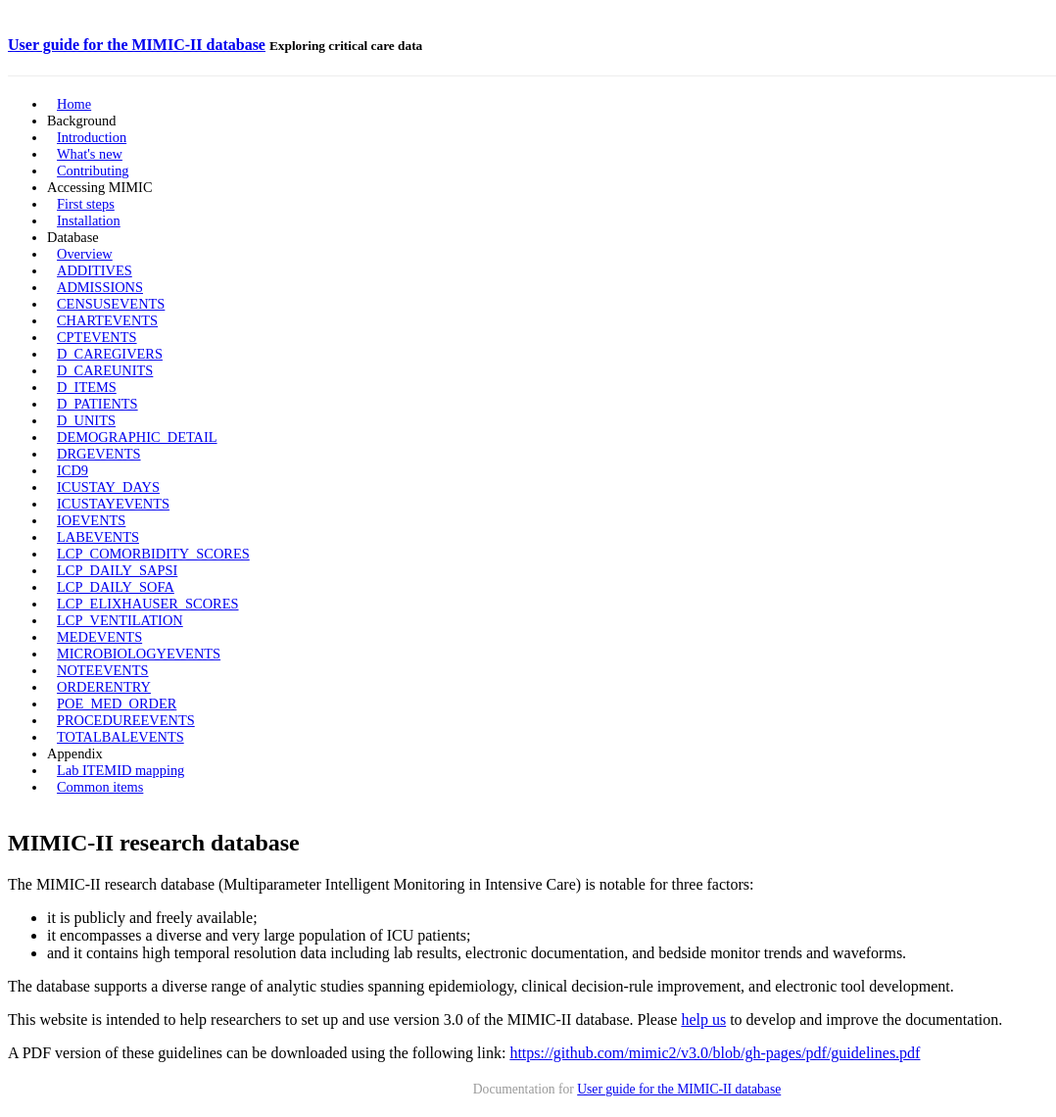
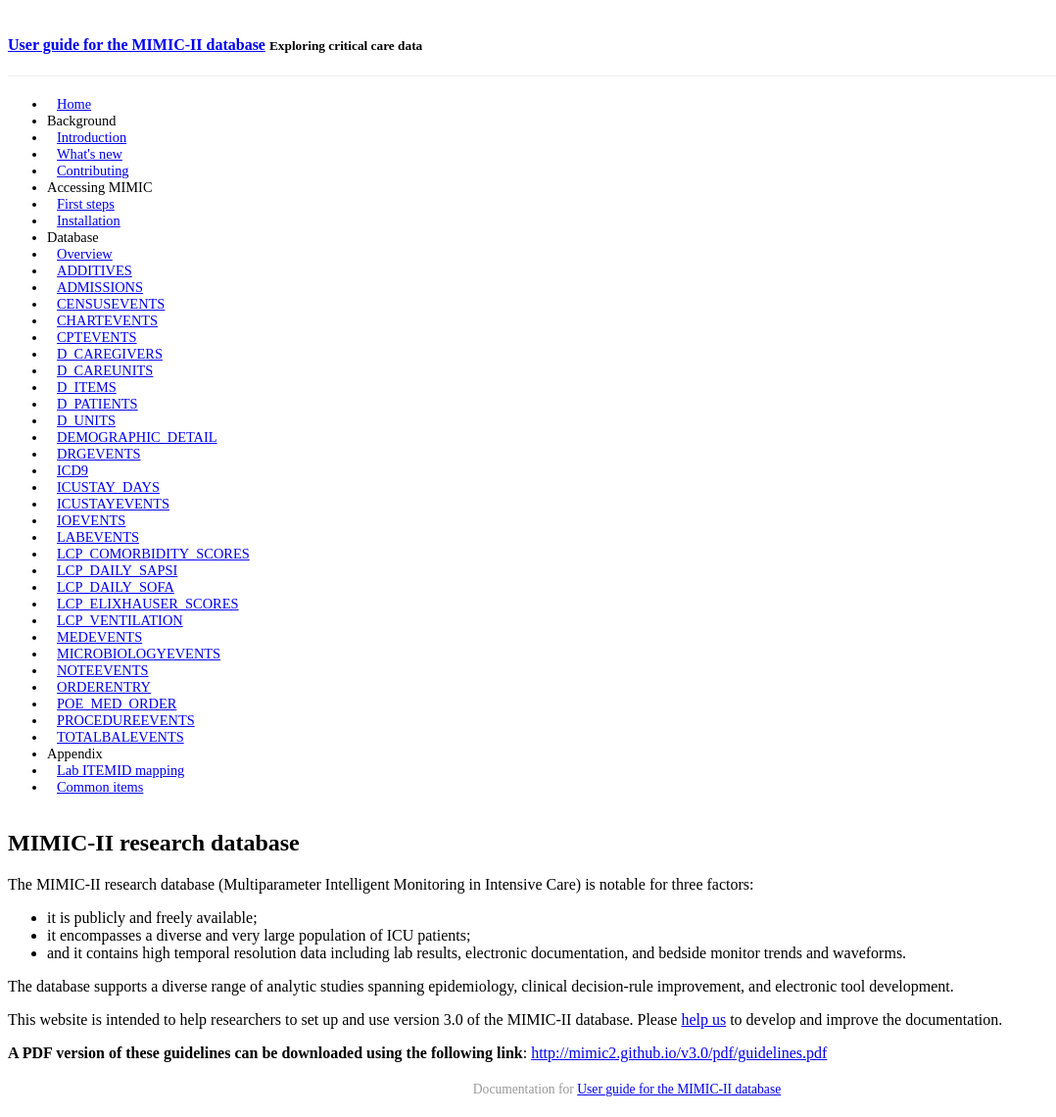
Before and after one commit to Franck-Dernoncourt/v3.0, a Jekyll site: the page built from index.md, in a window 1280 px wide. Shown: the whole page at 98% size, without its empty margins (0-1078 px from the left). Built offline with Jekyll 4.4.1, drawn with Linux system fonts in a browser that asks for light colours; Markdown is read by kramdown in place of the engine named in the settings; a style sheet for code colours, icons or effects is not loaded; some of the changed lines change nothing that is shown.

Commit message:
add link to pdf guidelines

```diff
--- a/index.md
+++ b/index.md
@@ -15,5 +15,4 @@
 
 This website is intended to help researchers to set up and use version 3.0 of the MIMIC-II database. Please [help us](bac/contributing.html) to develop and improve the documentation.
 
-A PDF version of these guidelines can be downloaded using the following link:
-[https://github.com/mimic2/v3.0/blob/gh-pages/pdf/guidelines.pdf](https://github.com/mimic2/v3.0/blob/gh-pages/pdf/guidelines.pdf)
+**A PDF version of these guidelines can be downloaded using the following link**: [http://mimic2.github.io/v3.0/pdf/guidelines.pdf](http://mimic2.github.io/v3.0/pdf/guidelines.pdf)
```
